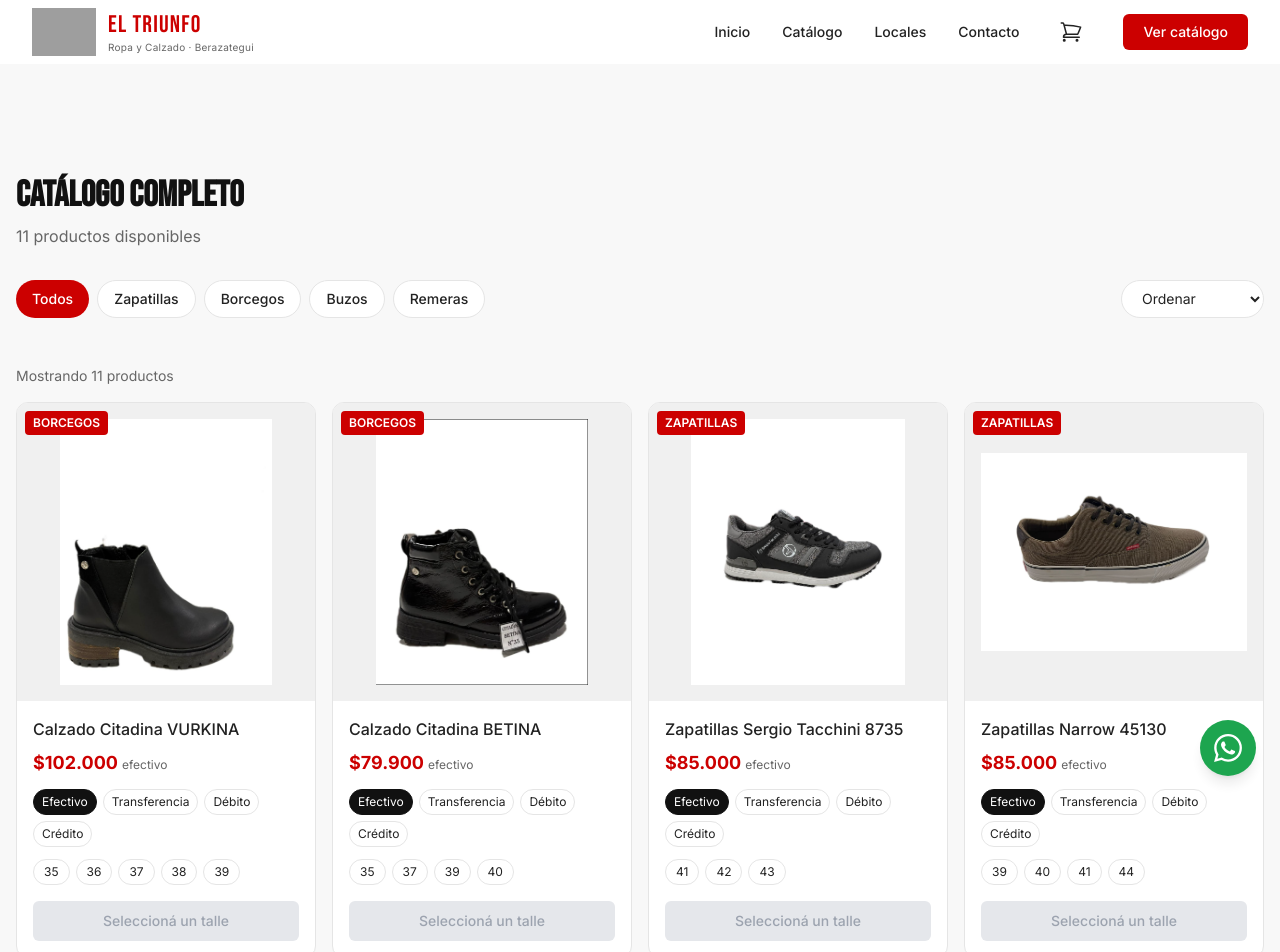
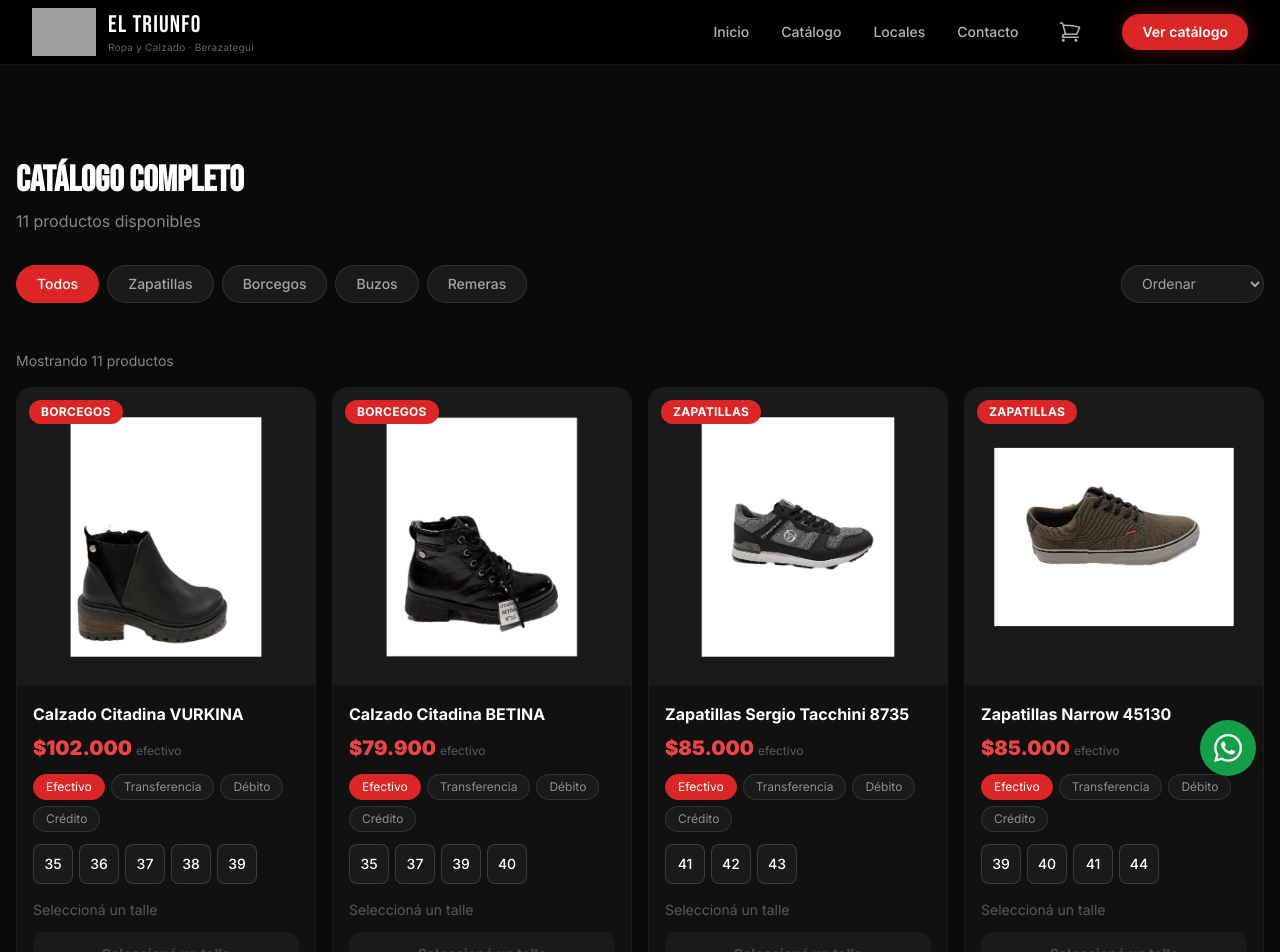
Before and after one commit to fedeojeda92/el-triunfo-web, a Next.js app: page /catalogo in a window 1280 px wide. Shown: the top 952 px of the page. Built offline with nearby package versions, Linux system fonts and the light colour scheme; grey boxes are pictures that could not be loaded.

Commit message:
feat: rediseño visual premium oscuro + fix nav links locales/contacto

```diff
--- a/src/app/catalogo/page.tsx
+++ b/src/app/catalogo/page.tsx
@@ -10,17 +10,17 @@
 
 export default function CatalogoPage() {
   return (
-    <main className="min-h-screen bg-[#F8F8F8] pt-20">
+    <main className="min-h-screen bg-[#0a0a0a] pt-16">
       <div className="max-w-7xl mx-auto px-4 py-8">
         <div className="mb-8">
-          <h1 className="text-4xl font-bold font-bebas text-[#111111] mb-2">
+          <h1 className="text-4xl font-bold font-bebas text-white mb-2">
             CATÁLOGO COMPLETO
           </h1>
-          <p className="text-[#666666]">
+          <p className="text-white/50">
             {productos.length} productos disponibles
           </p>
         </div>
-        <Suspense fallback={<p className="text-[#666666]">Cargando catálogo...</p>}>
+        <Suspense fallback={<p className="text-white/50">Cargando catálogo...</p>}>
           <CatalogoCliente
             productos={productos}
             categorias={categorias}
--- a/src/app/globals.css
+++ b/src/app/globals.css
@@ -3,8 +3,8 @@
 @tailwind utilities;
 
 :root {
-  --background: #F8F8F8;
-  --foreground: #222222;
+  --background: #0a0a0a;
+  --foreground: #ffffff;
 }
 
 body {
--- a/src/app/layout.tsx
+++ b/src/app/layout.tsx
@@ -72,7 +72,7 @@
           }}
         />
       </head>
-      <body className="font-inter antialiased bg-[#F8F8F8] text-[#222222]">
+      <body className="font-inter antialiased bg-[#0a0a0a] text-white">
         <Providers>
           <Navbar />
           <main>{children}</main>
--- a/src/app/page.tsx
+++ b/src/app/page.tsx
@@ -1,5 +1,4 @@
 import Hero from "@/components/Hero"
-import LogoBanner from "@/components/LogoBanner"
 import Categorias from "@/components/Categorias"
 import ContactoFooter from "@/components/ContactoFooter"
 
@@ -7,7 +6,6 @@
   return (
     <>
       <Hero />
-      <LogoBanner />
       <Categorias />
       <ContactoFooter />
     </>
--- a/src/components/CatalogoCliente.tsx
+++ b/src/components/CatalogoCliente.tsx
@@ -43,11 +43,11 @@
           <button
             key={cat.id}
             onClick={() => setCategoriaActiva(cat.id)}
-            className={`px-4 py-2 rounded-full text-sm font-medium
+            className={`px-5 py-2 rounded-full text-sm font-medium
               whitespace-nowrap transition-all
               ${categoriaActiva === cat.id
-                ? 'bg-[#CC0000] text-white'
-                : 'bg-white text-[#222222] border border-[#E5E5E5] hover:border-[#CC0000]'
+                ? 'bg-red-600 text-white border border-red-600'
+                : 'bg-[#1a1a1a] text-white/60 border border-white/10 hover:border-white/30'
               }`}
           >
             {cat.label}
@@ -57,7 +57,7 @@
           value={orden}
           onChange={(e) => setOrden(e.target.value)}
           className="ml-auto px-4 py-2 rounded-full text-sm border
-            border-[#E5E5E5] bg-white text-[#222222] outline-none cursor-pointer"
+            border-white/10 bg-[#1a1a1a] text-white/60 outline-none cursor-pointer"
         >
           <option value="default">Ordenar</option>
           <option value="precio-asc">Menor precio</option>
@@ -66,7 +66,7 @@
       </div>
 
       {/* Contador */}
-      <p className="text-sm text-[#666666] mb-4">
+      <p className="text-sm text-white/50 mb-4">
         Mostrando {productosFiltrados.length} productos
       </p>
 
@@ -79,7 +79,7 @@
         </div>
       ) : (
         <div className="text-center py-20">
-          <p className="text-[#666666] text-lg">
+          <p className="text-white/50 text-lg">
             No encontramos productos en esta categoría
           </p>
         </div>
--- a/src/components/Navbar.tsx
+++ b/src/components/Navbar.tsx
@@ -20,8 +20,11 @@
   return (
     <nav
       className={`sticky top-0 z-40 transition-all duration-300 ${
-        scrolled ? "bg-white shadow-md" : "bg-white"
+        scrolled
+          ? "bg-black/95 backdrop-blur-md shadow-lg"
+          : "bg-black/95 backdrop-blur-md"
       }`}
+      style={{ borderBottom: "1px solid rgba(255,255,255,0.08)" }}
     >
       <div className="max-w-7xl mx-auto px-4 sm:px-6 lg:px-8">
         <div className="flex items-center justify-between h-16">
@@ -34,10 +37,10 @@
               className="h-12 w-auto"
             />
             <div className="hidden sm:flex flex-col">
-              <span className="font-bebas text-2xl text-primary tracking-wider leading-tight">
+              <span className="font-bebas text-2xl text-white tracking-wider leading-tight">
                 EL TRIUNFO
               </span>
-              <span className="text-[10px] text-text-muted font-inter tracking-wide">
+              <span className="text-[10px] text-white/40 font-inter tracking-wide">
                 Ropa y Calzado · Berazategui
               </span>
             </div>
@@ -46,32 +49,32 @@
           <div className="hidden md:flex items-center gap-8">
             <Link
               href="/"
-              className="text-sm font-medium text-text hover:text-primary transition-colors"
+              className="text-sm font-medium text-white/70 hover:text-red-500 transition-colors duration-200"
             >
               Inicio
             </Link>
             <Link
               href="/catalogo"
-              className="text-sm font-medium text-text hover:text-primary transition-colors"
+              className="text-sm font-medium text-white/70 hover:text-red-500 transition-colors duration-200"
             >
               Catálogo
             </Link>
-            <a
-              href="#locales"
-              className="text-sm font-medium text-text hover:text-primary transition-colors"
+            <Link
+              href="/#locales"
+              className="text-sm font-medium text-white/70 hover:text-red-500 transition-colors duration-200"
             >
               Locales
-            </a>
-            <a
-              href="#contacto"
-              className="text-sm font-medium text-text hover:text-primary transition-colors"
+            </Link>
+            <Link
+              href="/#contacto"
+              className="text-sm font-medium text-white/70 hover:text-red-500 transition-colors duration-200"
             >
               Contacto
-            </a>
+            </Link>
 
             <button
               onClick={() => setIsOpen(true)}
-              className="relative p-2 text-text hover:text-primary transition-colors"
+              className="relative p-2 text-white/70 hover:text-red-500 transition-colors duration-200"
               aria-label="Carrito"
             >
               <svg
@@ -89,7 +92,7 @@
                 />
               </svg>
               {hidratado && totalItems > 0 && (
-                <span className="absolute -top-1 -right-1 bg-primary text-white text-xs w-5 h-5 rounded-full flex items-center justify-center font-bold">
+                <span className="absolute -top-1 -right-1 bg-red-600 text-white text-xs w-5 h-5 rounded-full flex items-center justify-center font-bold">
                   {totalItems}
                 </span>
               )}
@@ -97,7 +100,8 @@
 
             <Link
               href="/catalogo"
-              className="bg-primary text-white px-5 py-2 rounded-md text-sm font-medium hover:bg-red-700 transition-colors"
+              className="bg-red-600 text-white px-5 py-2 rounded-full text-sm font-semibold hover:bg-red-500 transition-all duration-200"
+              style={{ boxShadow: "0 0 20px rgba(220,38,38,0.3)" }}
             >
               Ver catálogo
             </Link>
@@ -106,7 +110,7 @@
           <div className="flex items-center gap-2 md:hidden">
             <button
               onClick={() => setIsOpen(true)}
-              className="relative p-2 text-text"
+              className="relative p-2 text-white/70"
               aria-label="Carrito"
             >
               <svg
@@ -124,7 +128,7 @@
                 />
               </svg>
               {hidratado && totalItems > 0 && (
-                <span className="absolute -top-1 -right-1 bg-primary text-white text-xs w-5 h-5 rounded-full flex items-center justify-center font-bold">
+                <span className="absolute -top-1 -right-1 bg-red-600 text-white text-xs w-5 h-5 rounded-full flex items-center justify-center font-bold">
                   {totalItems}
                 </span>
               )}
@@ -136,17 +140,17 @@
               aria-label="Menú"
             >
               <span
-                className={`block w-6 h-0.5 bg-text transition-transform duration-300 ${
+                className={`block w-6 h-0.5 bg-white transition-transform duration-300 ${
                   menuOpen ? "rotate-45 translate-y-2" : ""
                 }`}
               />
               <span
-                className={`block w-6 h-0.5 bg-text transition-opacity duration-300 ${
+                className={`block w-6 h-0.5 bg-white transition-opacity duration-300 ${
                   menuOpen ? "opacity-0" : ""
                 }`}
               />
               <span
-                className={`block w-6 h-0.5 bg-text transition-transform duration-300 ${
+                className={`block w-6 h-0.5 bg-white transition-transform duration-300 ${
                   menuOpen ? "-rotate-45 -translate-y-2" : ""
                 }`}
               />
@@ -161,40 +165,40 @@
             initial={{ opacity: 0, height: 0 }}
             animate={{ opacity: 1, height: "auto" }}
             exit={{ opacity: 0, height: 0 }}
-            className="md:hidden overflow-hidden bg-white border-t border-border"
+            className="md:hidden overflow-hidden bg-black/95 backdrop-blur-md border-t border-white/10"
           >
             <div className="px-4 py-4 flex flex-col gap-4">
               <Link
                 href="/"
-                className="text-sm font-medium text-text"
+                className="text-sm font-medium text-white/70 hover:text-red-500 transition-colors"
                 onClick={() => setMenuOpen(false)}
               >
                 Inicio
               </Link>
               <Link
                 href="/catalogo"
-                className="text-sm font-medium text-text"
+                className="text-sm font-medium text-white/70 hover:text-red-500 transition-colors"
                 onClick={() => setMenuOpen(false)}
               >
                 Catálogo
               </Link>
-              <a
-                href="#locales"
-                className="text-sm font-medium text-text"
+              <Link
+                href="/#locales"
+                className="text-sm font-medium text-white/70 hover:text-red-500 transition-colors"
                 onClick={() => setMenuOpen(false)}
               >
                 Locales
-              </a>
-              <a
-                href="#contacto"
-                className="text-sm font-medium text-text"
+              </Link>
+              <Link
+                href="/#contacto"
+                className="text-sm font-medium text-white/70 hover:text-red-500 transition-colors"
                 onClick={() => setMenuOpen(false)}
               >
                 Contacto
-              </a>
+              </Link>
               <Link
                 href="/catalogo"
-                className="bg-primary text-white px-5 py-2 rounded-md text-sm font-medium text-center"
+                className="bg-red-600 text-white px-5 py-2 rounded-full text-sm font-semibold text-center"
                 onClick={() => setMenuOpen(false)}
               >
                 Ver catálogo
--- a/src/components/ProductCard.tsx
+++ b/src/components/ProductCard.tsx
@@ -42,22 +42,22 @@
   }
 
   return (
-    <div className="group bg-white rounded-xl overflow-hidden border border-border hover:shadow-lg transition-all duration-300">
+    <div className="group bg-[#111111] border border-white/5 rounded-2xl overflow-hidden hover:border-white/15 transition-all duration-300 hover:-translate-y-1">
       <div
-        className="relative w-full aspect-square bg-[#F0F0F0] flex items-center justify-center overflow-hidden cursor-zoom-in"
+        className="relative w-full aspect-square bg-[#1a1a1a] flex items-center justify-center overflow-hidden cursor-zoom-in"
         onClick={() => setLightboxOpen(true)}
       >
         <Image
           src={producto.imagen}
           alt={producto.nombre}
           fill
-          className="object-contain p-4 group-hover:scale-105 transition-transform duration-300"
+          className="object-contain p-4 scale-90 group-hover:scale-105 transition-transform duration-500"
           onError={(e) => {
             const target = e.currentTarget
             target.src = "/images/placeholder.svg"
           }}
         />
-        <span className="absolute top-2 left-2 bg-primary text-white text-xs font-semibold px-2 py-1 rounded">
+        <span className="absolute top-3 left-3 bg-red-600 text-white text-xs font-bold px-3 py-1 rounded-full uppercase tracking-wide">
           {categoriaLabels[producto.categoria] || producto.categoria}
         </span>
       </div>
@@ -70,15 +70,15 @@
       />
 
       <div className="p-4">
-        <h3 className="font-medium text-text line-clamp-2 mb-2">
+        <h3 className="font-bold text-white text-base mb-2 line-clamp-2">
           {producto.nombre}
         </h3>
 
         <div className="mb-3">
-          <span className="text-primary font-bold text-lg">
+          <span className="text-red-500 font-black text-xl">
             {formatPrice(precioActual)}
           </span>
-          <span className="text-text-muted text-xs ml-1">{medioPago}</span>
+          <span className="text-white/30 text-xs ml-1">efectivo</span>
         </div>
 
         <div className="flex flex-wrap gap-1.5 mb-3">
@@ -86,10 +86,10 @@
             <button
               key={mp.id}
               onClick={() => setMedioPago(mp.id)}
-              className={`px-2 py-1 text-xs rounded-full border transition-colors ${
+              className={`px-3 py-1 text-xs rounded-full border transition-colors ${
                 medioPago === mp.id
-                  ? "bg-secondary text-white border-secondary"
-                  : "bg-white text-text border-border hover:border-secondary"
+                  ? "bg-red-600 text-white border-red-600"
+                  : "bg-[#1a1a1a] text-white/50 border-white/10 hover:border-white/30"
               }`}
             >
               {mp.label}
@@ -102,10 +102,10 @@
             <button
               key={talle}
               onClick={() => setTalleSeleccionado(talle)}
-              className={`px-2.5 py-1 text-xs rounded-full border transition-colors ${
+              className={`w-10 h-10 text-sm font-medium rounded-lg border transition-colors ${
                 talleSeleccionado === talle
-                  ? "bg-primary text-white border-primary"
-                  : "bg-white text-text border-border hover:border-primary"
+                  ? "bg-red-600 text-white border-red-600"
+                  : "bg-[#1a1a1a] text-white border-white/15 hover:border-red-600 hover:text-red-500"
               }`}
             >
               {talle}
@@ -113,16 +113,25 @@
           ))}
         </div>
 
+        {!talleSeleccionado && (
+          <p className="text-white/30 text-sm mb-3">Seleccioná un talle</p>
+        )}
+
         <button
           onClick={handleAddToCart}
           disabled={!talleSeleccionado}
-          className={`w-full py-2.5 rounded-md text-sm font-medium transition-colors ${
+          className={`w-full py-3 rounded-xl text-sm font-bold transition-all duration-200 ${
             !talleSeleccionado
-              ? "bg-gray-200 text-gray-400 cursor-not-allowed"
+              ? "bg-[#1a1a1a] text-white/20 cursor-not-allowed"
               : agregado
               ? "bg-green-600 text-white"
-              : "bg-primary text-white hover:bg-red-700"
+              : "bg-red-600 text-white hover:bg-red-500"
           }`}
+          style={
+            talleSeleccionado && !agregado
+              ? { boxShadow: "0 4px 15px rgba(220,38,38,0.3)" }
+              : undefined
+          }
         >
           {!talleSeleccionado
             ? "Seleccioná un talle"
--- a/tailwind.config.ts
+++ b/tailwind.config.ts
@@ -11,11 +11,11 @@
       colors: {
         background: "var(--background)",
         foreground: "var(--foreground)",
-        primary: "#CC0000",
-        secondary: "#111111",
-        text: "#222222",
-        "text-muted": "#666666",
-        border: "#E5E5E5",
+        primary: "#dc2626",
+        secondary: "#0a0a0a",
+        text: "#ffffff",
+        "text-muted": "#a3a3a3",
+        border: "#2a2a2a",
       },
       fontFamily: {
         bebas: ['"Bebas Neue"', "sans-serif"],
```
Also changed, not shown: src/components/Cart.tsx (+24 -22 lines), src/components/Categorias.tsx (+12 -12 lines), src/components/ContactoFooter.tsx (+50 -26 lines), src/components/Hero.tsx (+15 -10 lines).
